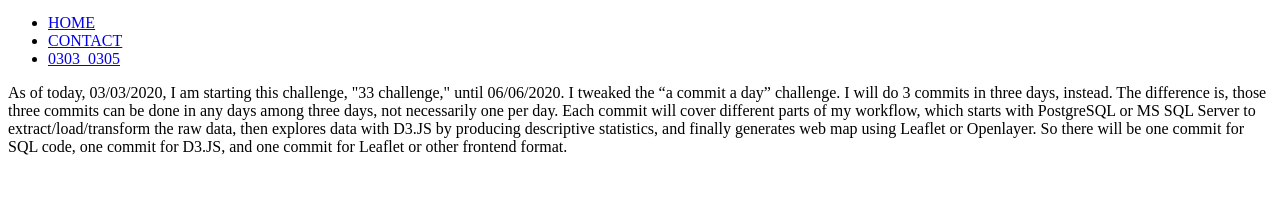
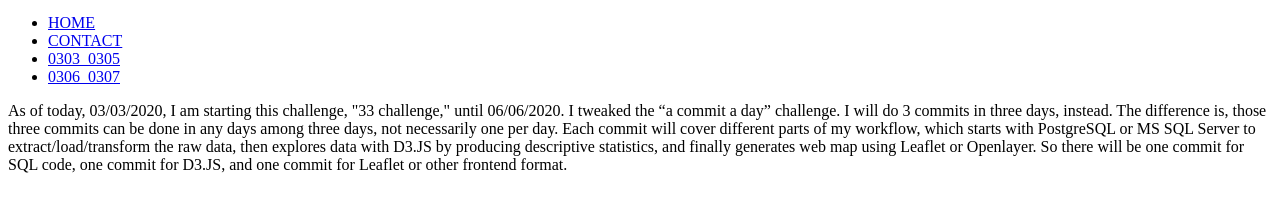
Before and after one commit to DongSooMikeSeo/33challenge, a plain HTML site: page index.html in a window 1280 px wide. Shown: the part 227-438 px from the top of the page. Drawn offline with Linux system fonts and the light colour scheme; files whose address does not match are found by name.

Commit message:
0306 Second Commit

```diff
--- a/index.html
+++ b/index.html
@@ -14,6 +14,7 @@
 				<li><a href="index.html">HOME</a></li>
 				<li><a href="contact.html">CONTACT</a></li>
                 <li><a href="0303_0305/d3.html">0303_0305</a></li>
+                <li><a href="0306_0307/index_MikeEdit.html">0306_0307</a></li>
 			</ul>
 		</nav>
 
```
